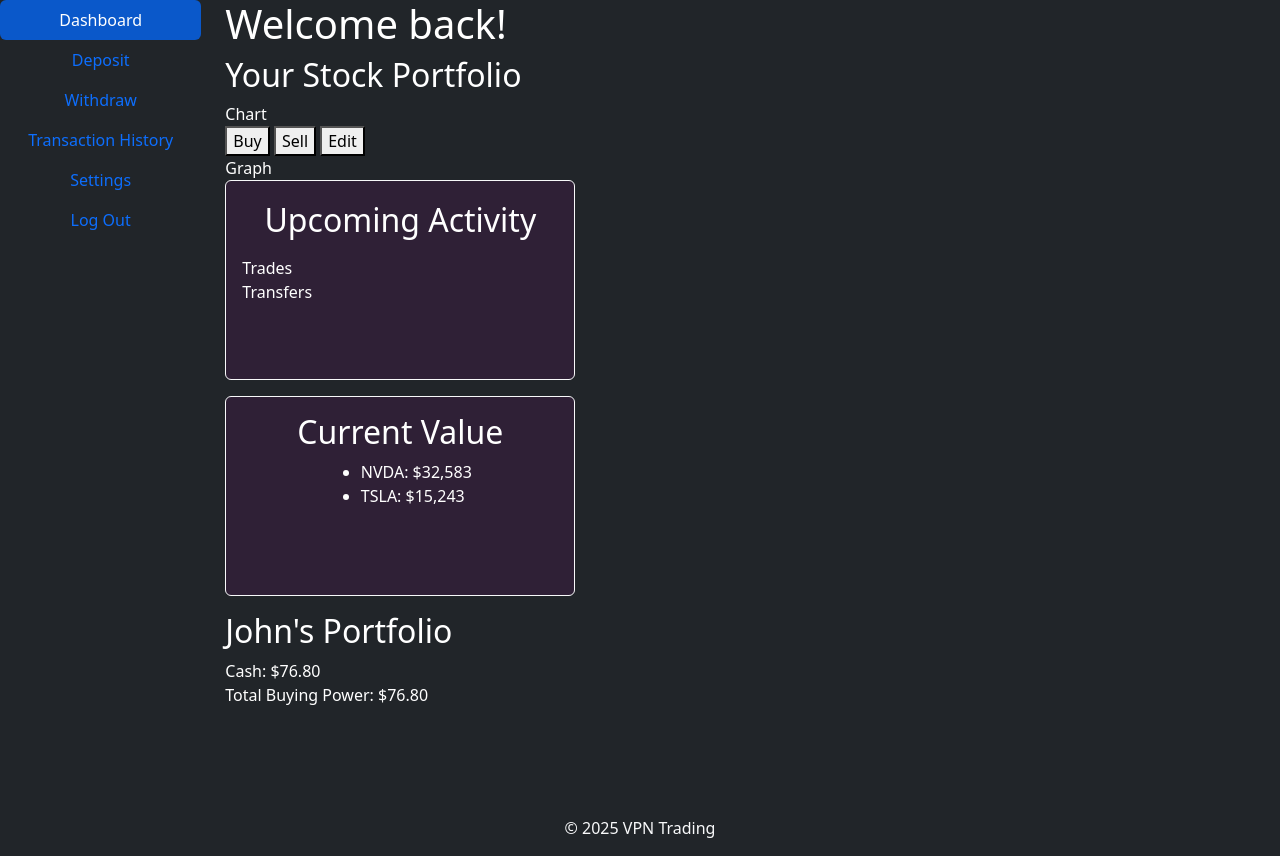
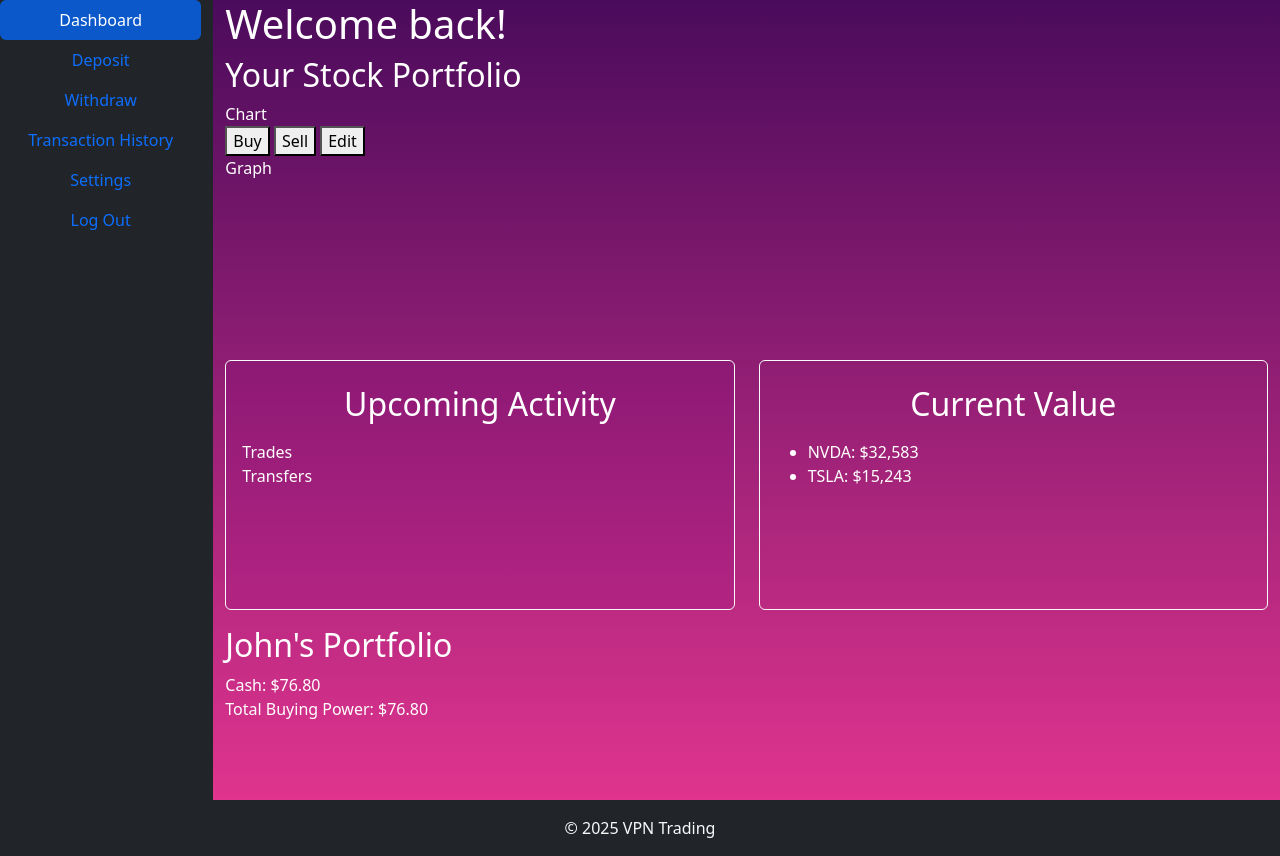
Before and after one commit to TrioStuds/Capstone-Git-Repo, a Flask app: page /customer_home in a window 1280 px wide. Run offline with Flask 3, Linux system fonts and the light colour scheme.

Commit message:
Mades changes in customer homepage background and moved boxes to be horizontally adjacent.

```diff
--- a/templates/base_customer.html
+++ b/templates/base_customer.html
@@ -20,8 +20,8 @@
           <a class="nav-link btn btn-primary" href="{{url_for('login')}}">Log Out</a>
         </nav>
       </div>
-      <div class="col-10 bg-dark min-vh-100">
-        {% block content %}{% endblock %}
+      <div class="col-10 min-vh-100" style="background: linear-gradient(180deg, #4B0B5C, #E0348E);">
+          {% block content %}{% endblock %}
       </div>
     </div>
   </div>
--- a/templates/customer_home.html
+++ b/templates/customer_home.html
@@ -22,17 +22,38 @@
                 </div>
             </div>
             <div class="info-section">
-                <div class="border border-light rounded p-3 mb-3 d-flex flex-column align-items-center" style="width: 350px; height: 200px; background-color: rgba(128, 0, 128, 0.15);">
-                    <h2 class="mt-1 mb-3">Upcoming Activity</h2>
-                    <div class="align-self-start fs-6">Trades</div>
-                    <div class="align-self-start fs-6">Transfers</div>
+                <!-- Top row: Charts -->
+                <div class="row mb-4">
+                  <div class="col-md-6">
+                    <!-- Pie Chart -->
+                    <canvas id="pieChart"></canvas>
+                  </div>
+                <div class="col-md-6">
+                  <!-- Line Graph -->
+                  <canvas id="lineChart"></canvas>
                 </div>
-                <div class="border border-light rounded p-3 mb-3 d-flex flex-column align-items-center" style="width: 350px; height: 200px; background-color: rgba(128, 0, 128, 0.15);">
-                    <h2>Current Value</h2>
-                    <ul>
+            </div>
+
+                <!-- Bottom row: Upcoming Activity and Current Value side by side -->
+                <div class="row">
+                  <div class="col-md-6">
+                    <!-- Upcoming Activity box (left) -->
+                    <div class="border border-light rounded p-3 mb-3 d-flex flex-column align-items-center" style="height: 250px; background-color: rgba(128, 0, 128, 0.15);">
+                      <h2 class="mt-2 mb-3">Upcoming Activity</h2>
+                      <div class="align-self-start fs-6">Trades</div>
+                      <div class="align-self-start fs-6">Transfers</div>
+                    </div>
+                  </div>
+                  <div class="col-md-6">
+                    <!-- Current Value box (right) -->
+                    <div class="border border-light rounded p-3 mb-3 d-flex flex-column align-items-center" style="height: 250px;">
+                      <h2 class="mt-2 mb-3">Current Value</h2>
+                      <ul class="align-self-start fs-6">
                         <li>NVDA: $32,583</li>
                         <li>TSLA: $15,243</li>
-                    </ul>
+                      </ul>
+                    </div>
+                  </div>
                 </div>
                 <div class="portfolio-summary">
                     <h2>John's Portfolio</h2>
```
